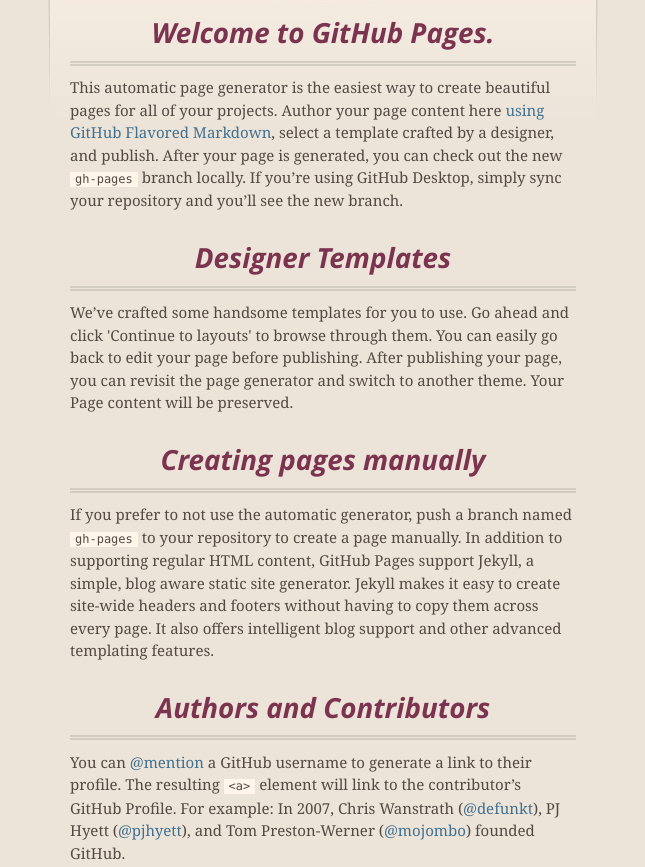
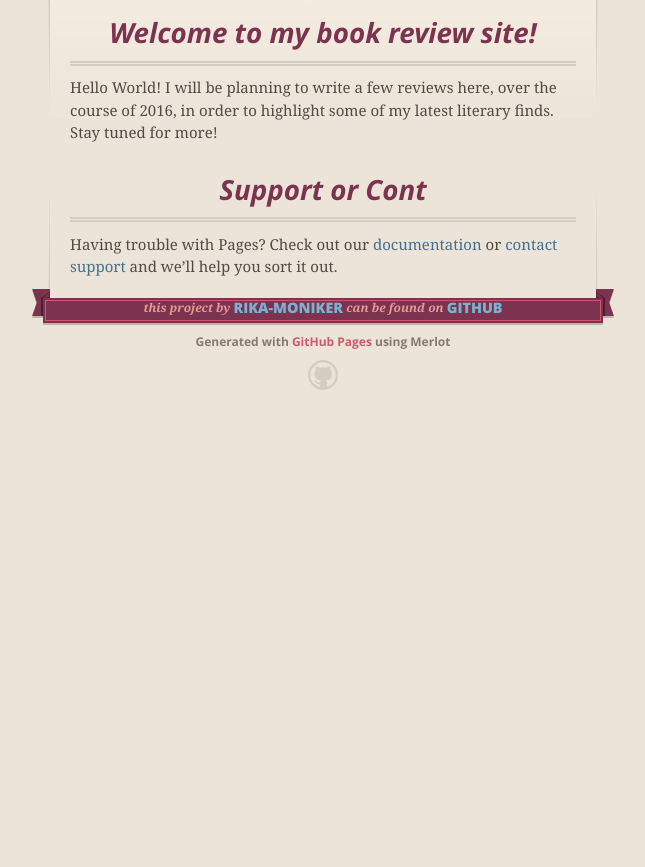
Before and after one commit to rika-moniker/DIE-PHANTASIE, a plain HTML site: page index.html in a window 1280 px wide. Shown: the part 309-1176 px from the top of the page, without its empty margins (317-962 px from the left). After the commit the page ends 800 px from the top, so only its background shows below. Drawn offline with nearby package versions, Linux system fonts and the light colour scheme.

Commit message:
Update index.html

```diff
--- a/index.html
+++ b/index.html
@@ -47,24 +47,10 @@
 
       <section id="main_content">
         <h3>
-<a id="welcome-to-github-pages" class="anchor" href="#welcome-to-github-pages" aria-hidden="true"><span aria-hidden="true" class="octicon octicon-link"></span></a>Welcome to GitHub Pages.</h3>
+<a id="welcome-to-github-pages" class="anchor" href="#welcome-to-github-pages" aria-hidden="true"><span aria-hidden="true" class="octicon octicon-link"></span></a>Welcome to my book review site!</h3>
 
-<p>This automatic page generator is the easiest way to create beautiful pages for all of your projects. Author your page content here <a href="https://guides.github.com/features/mastering-markdown/">using GitHub Flavored Markdown</a>, select a template crafted by a designer, and publish. After your page is generated, you can check out the new <code>gh-pages</code> branch locally. If you’re using GitHub Desktop, simply sync your repository and you’ll see the new branch.</p>
+<p>Hello World! I will be planning to write a few reviews here, over the course of 2016, in order to highlight some of my latest literary finds. Stay tuned for more!</p>
 
-<h3>
-<a id="designer-templates" class="anchor" href="#designer-templates" aria-hidden="true"><span aria-hidden="true" class="octicon octicon-link"></span></a>Designer Templates</h3>
-
-<p>We’ve crafted some handsome templates for you to use. Go ahead and click 'Continue to layouts' to browse through them. You can easily go back to edit your page before publishing. After publishing your page, you can revisit the page generator and switch to another theme. Your Page content will be preserved.</p>
-
-<h3>
-<a id="creating-pages-manually" class="anchor" href="#creating-pages-manually" aria-hidden="true"><span aria-hidden="true" class="octicon octicon-link"></span></a>Creating pages manually</h3>
-
-<p>If you prefer to not use the automatic generator, push a branch named <code>gh-pages</code> to your repository to create a page manually. In addition to supporting regular HTML content, GitHub Pages support Jekyll, a simple, blog aware static site generator. Jekyll makes it easy to create site-wide headers and footers without having to copy them across every page. It also offers intelligent blog support and other advanced templating features.</p>
-
-<h3>
-<a id="authors-and-contributors" class="anchor" href="#authors-and-contributors" aria-hidden="true"><span aria-hidden="true" class="octicon octicon-link"></span></a>Authors and Contributors</h3>
-
-<p>You can <a href="https://help.github.com/articles/basic-writing-and-formatting-syntax/#mentioning-users-and-teams" class="user-mention">@mention</a> a GitHub username to generate a link to their profile. The resulting <code>&lt;a&gt;</code> element will link to the contributor’s GitHub Profile. For example: In 2007, Chris Wanstrath (<a href="https://github.com/defunkt" class="user-mention">@defunkt</a>), PJ Hyett (<a href="https://github.com/pjhyett" class="user-mention">@pjhyett</a>), and Tom Preston-Werner (<a href="https://github.com/mojombo" class="user-mention">@mojombo</a>) founded GitHub.</p>
 
 <h3>
 <a id="support-or-cont" class="anchor" href="#support-or-cont" aria-hidden="true"><span aria-hidden="true" class="octicon octicon-link"></span></a>Support or Cont</h3>
```
